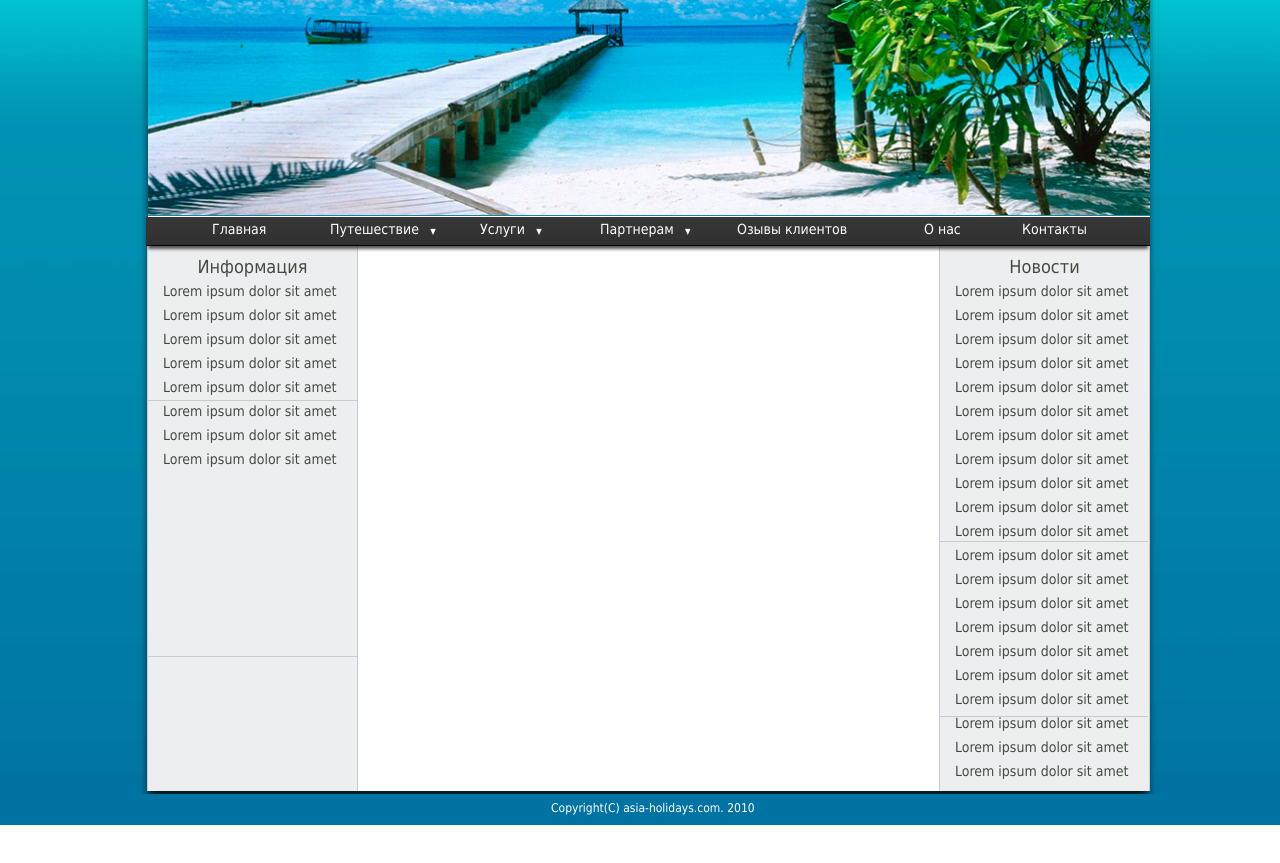
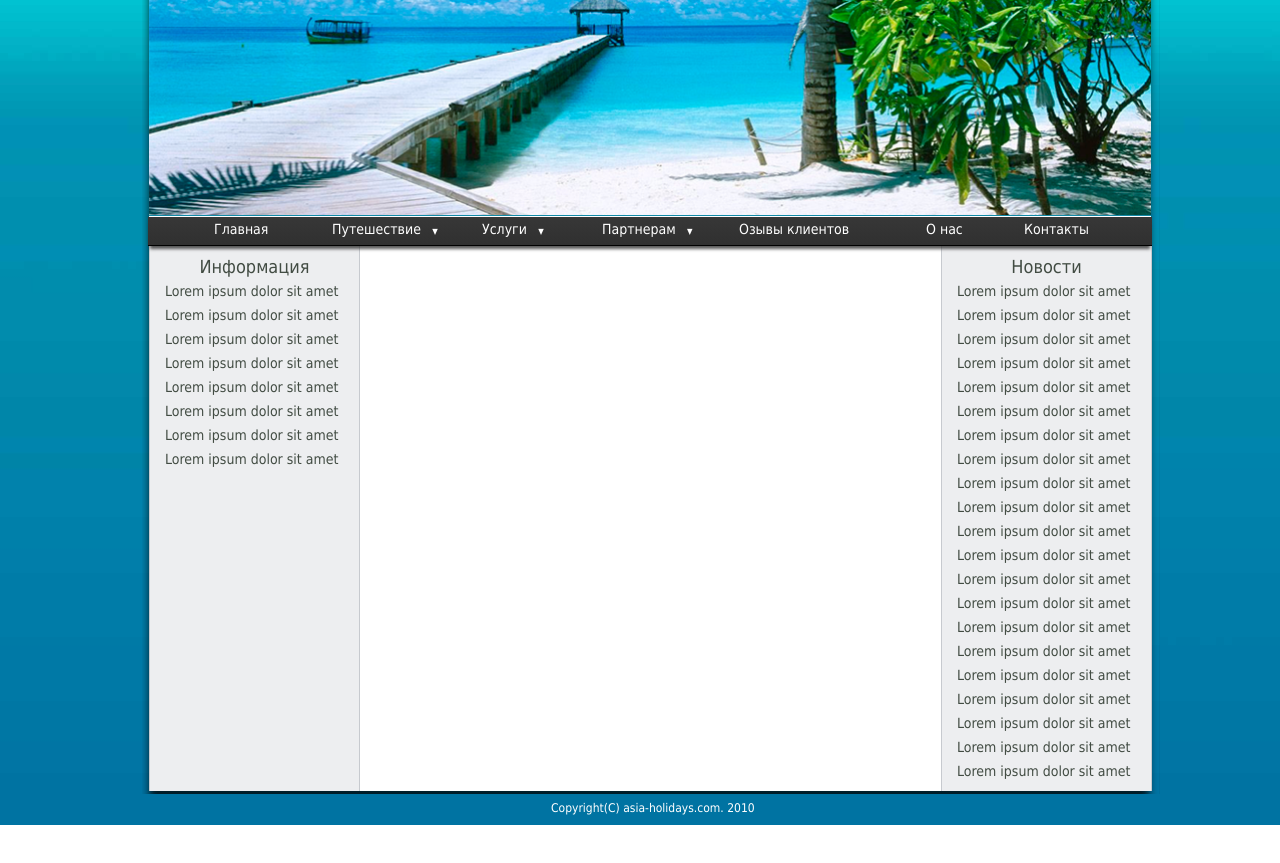
Before and after one commit to VladislavKolyakin/VladislavKolyakin.github.io, a plain HTML site: page DZTeh4/index.html in a window 1280 px wide. Shown: the part 235-1098 px from the top of the page. After the commit the page ends 1063 px from the top, so only its background shows below. Drawn offline with Linux system fonts and the light colour scheme.

Commit message:
испралены ошибки hr  и фикс длина блока

```diff
--- a/DZTeh4/css/style.css
+++ b/DZTeh4/css/style.css
@@ -5,16 +5,19 @@
 .wrapper {
     position: relative;
     width: 1280px;
-    height: 1311px;
     margin: auto;
-    background-image: url(../img/background.jpg);
-    background-repeat: no-repeat;
+ }
+.google {
+    position: absolute;
+    top: 0px;
+    height: 38px;
 }
 .while_main {
-    position: static;
+    position: absolute;
+    top: 38px;
+    left: 142px;
     width: 1018px;
     height: 991px;
-    margin-left: 141px;
     background-image: url(../img/while_main.png);
 }
 .white {
@@ -23,14 +26,6 @@
     height: 988px;
     margin: 0 auto;
     background-color: #ffffff;
-}
-.clearfx:after {
-    content: "";
-    clear: both;
-    display: table;
-}
-.google {
-    height: 38px;
 }
 .photo {
     position: absolute;
@@ -53,7 +48,7 @@
     top: 110px;
     left: 100px;
     color: #128aa7;
-    font: 12px "Tahoma";
+    font: 12px "Tahoma", sans-serif;
 }
 .contact {
     position: absolute;
@@ -63,7 +58,7 @@
 .contact p {
     display: inline-block;
     color: #128aa7;
-    font: 12px/18px "Tahoma";
+    font: 12px/18px "Tahoma", sans-serif;
 }
 .contries_flags {
     position: absolute;
@@ -96,12 +91,12 @@
 }
 .contries a {
     color: #128aa7;
-    font: 10px "Tahoma";
+    font: 10px "Tahoma", sans-serif;
 }
 .centr_panel {
     position: absolute;
     top: 414px;
-    left: -4px;
+    left: -3px;
     padding-left: 56px;
     width: 948px;
     height: 28px;
@@ -124,7 +119,7 @@ ul {
 .centr_panel a {
     text-decoration: none;
     color: #ffffff;
-    font: 14px "Tahoma";
+    font: 14px "Tahoma", sans-serif;
 }
 ul.menu>li {
     float: left;
@@ -157,7 +152,7 @@ ul.menu>li:hover>ul.subm {
     padding-bottom: 6px;
     background-color: #303030;
     box-shadow: 0px 5px 5px 0px rgba(30, 30, 30, 0.75);
-    font: 14px/24px "Tahoma";
+    font: 14px/24px "Tahoma", sans-serif;
     color: #ffffff;
     border-top: 1px solid #000000;
 }
@@ -196,18 +191,18 @@ ul p {
 }
 .h_d {
     text-align: center;
-    font: 18px/24px "Tahoma";
+    font: 18px/24px "Tahoma", sans-serif;
     color: #424c43;
 }
 .info {
     padding-left: 15px;
-    font: 14px/24px "Tahoma";
+    font: 14px/24px "Tahoma", sans-serif;
     color: #424c43;
 }
 .left_block {
     position: absolute;
     top: 443px;
-    left: -3px;
+    left: -2px;
     width: 209px;
     height: 536px;
     padding-top: 9px;
@@ -226,7 +221,7 @@ ul p {
 .right_block {
     position: absolute;
     top: 443px;
-    left: 789px;
+    left: 790px;
     width: 209px;
     height: 536px;
     padding-top: 9px;
@@ -234,33 +229,10 @@ ul p {
     border-right: 1px solid #c7cacf;
     background-color: #edeef0;
 }
-.hrl1, .hrl2, .hrr1, .hrr2 {
-    position: absolute;
-    border: none;
-    width: 209px;
-    background-color: #c7cacf;
-    height: 1px;
-}
-.hrl1 {
-    top: 589px;
-    left: -2px;
-}
-.hrl2 {
-    top: 845px;
-    left: -2px;
-}
-.hrr1 {
-    top: 730px;
-    left: 789px;
-}
-.hrr2 {
-    top: 905px;
-    left: 789px;
-}
 .copyr {
     position: absolute;
     top: 1036px;
     left: 551px;
     color: #ffffff;
-    font: 12px "Tahoma";
+    font: 12px "Tahoma", sans-serif;
 }
--- a/DZTeh4/index.html
+++ b/DZTeh4/index.html
@@ -8,11 +8,16 @@
 </head>
 <body>
     <div class="wrapper">
-        <div id="centr_p" class="google">
-            <img src="img/google_head.jpg" width="1280" height="38" alt="google">
-        </div>
+
+      <img src="img/background.jpg" width="1280" height="1060" alt="background">
+      <div id="centr_p" class="google">
+         <img src="img/google_head.jpg" width="1280" height="38" alt="google">
+      </div>
+
         <div class="while_main">
+
             <div class="white">
+
                 <div class="photo">
                     <img src="img/photo1.png" width="1002" height="236" alt="googl">
                 </div>
@@ -72,10 +77,7 @@
                         sit amet Lorem ipsum dolor sit amet Lorem ipsum dolor sit amet Lorem ipsum dolor sit amet Lorem ipsum dolor sit amet Lorem ipsum dolor sit amet Lorem ipsum dolor sit amet Lorem ipsum dolor sit amet Lorem ipsum dolor sit amet Lorem
                         ipsum dolor sit amet Lorem ipsum dolor sit amet Lorem ipsum dolor sit amet Lorem ipsum dolor sit amet</p>
                 </div>
-                <hr class="hrl1">
-                <hr class="hrl2">
-                <hr class="hrr1">
-                <hr class="hrr2">
+
                 <div class="centr_panel">
                     <ul class="menu  ">
                         <li class="glavn">
```
